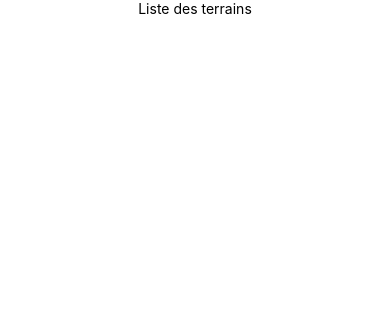
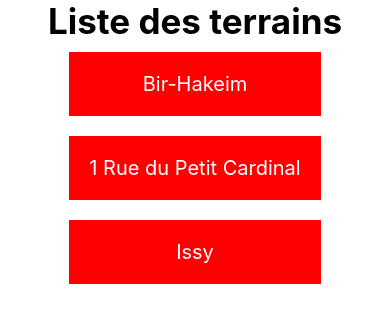
Before and after one commit to remmoclock/Uballers, a React Native app: screen / in a window 390 px wide. Shown: the top 322 px of the page. Built offline with nearby package versions, Linux system fonts and the light colour scheme.

Commit message:
groundsList

```diff
--- a/App.js
+++ b/App.js
@@ -1,20 +1,73 @@
-import { StatusBar } from 'expo-status-bar';
-import React from 'react';
-import { StyleSheet, Text, View, SafeAreaView } from 'react-native';
+import { StatusBar } from "expo-status-bar"
+import React from "react"
+import { StyleSheet, Text, View, SafeAreaView, FlatList } from "react-native"
 
 export default function App() {
+  const GroundsData = [
+    {
+      groundId: "2",
+      address: "77-101 Quai Branly, Paris, France",
+      groundName: "Bir-Hakeim",
+      basketNumber: "4",
+      transport:
+        "RER C, station Champ de Mars - Tour Eiffel ; métro ligne 6, station Bir-Hakeim",
+    },
+    {
+      groundId: "26585",
+      address: "1 Rue du Petit Cardinal, Bordeaux, France",
+      groundName: "1 Rue du Petit Cardinal",
+      basketNumber: "2",
+      transport:
+        "RER C, station Champ de Mars - Tour Eiffel ; métro ligne 6, station Bir-Hakeim",
+    },
+    {
+      groundId: "43555",
+      address: "16 avenue jean bouin, Issy, France",
+      groundName: "Issy",
+      basketNumber: "6",
+      transport:
+        "RER C, station Champ de Mars - Tour Eiffel ; métro ligne 6, station Bir-Hakeim",
+    },
+  ]
+
+  const Item = ({ item }) => (
+    <View style={styles.item}>
+      <Text style={styles.list}>{item.groundName}</Text>
+    </View>
+  )
+
   return (
     <SafeAreaView style={styles.container}>
-      <Text>Liste des terrains</Text>
+      <Text style={styles.title}>Liste des terrains</Text>
       <StatusBar style="auto" />
+      <FlatList
+        data={GroundsData}
+        renderItem={Item}
+        keyExtractor={(item) => item.groundId}
+      />
     </SafeAreaView>
-  );
+  )
 }
 
 const styles = StyleSheet.create({
   container: {
     flex: 1,
-    backgroundColor: '#fff',
-    alignItems: 'center',
+    backgroundColor: "#fff",
+    alignItems: "center",
   },
-});
+  title: {
+    fontWeight: "bold",
+    fontSize: 35,
+  },
+  list: {
+    fontSize: 20,
+    color: "white",
+  },
+  item: {
+    backgroundColor: "red",
+    padding: 20,
+    marginVertical: 10,
+    marginHorizontal: 15,
+    alignItems: "center",
+  },
+})
```
Also changed, not shown: groundsData.json (added, +56 -0 lines).
